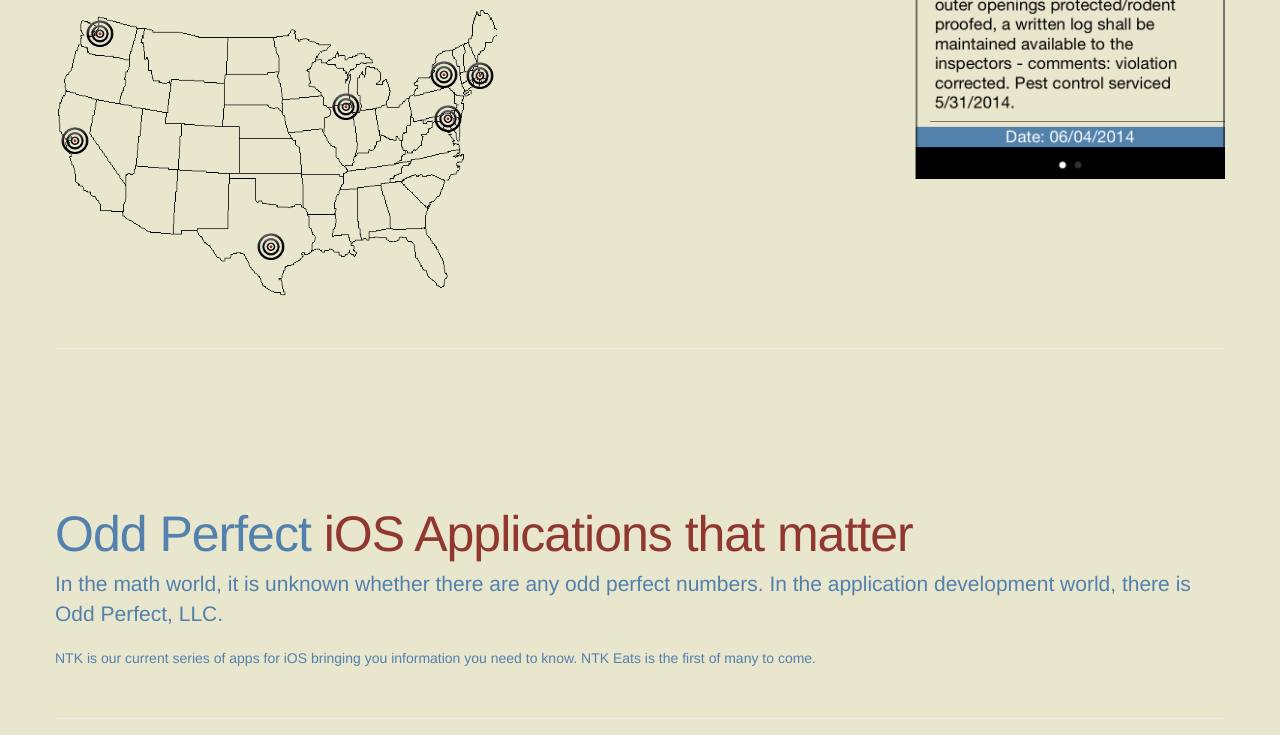
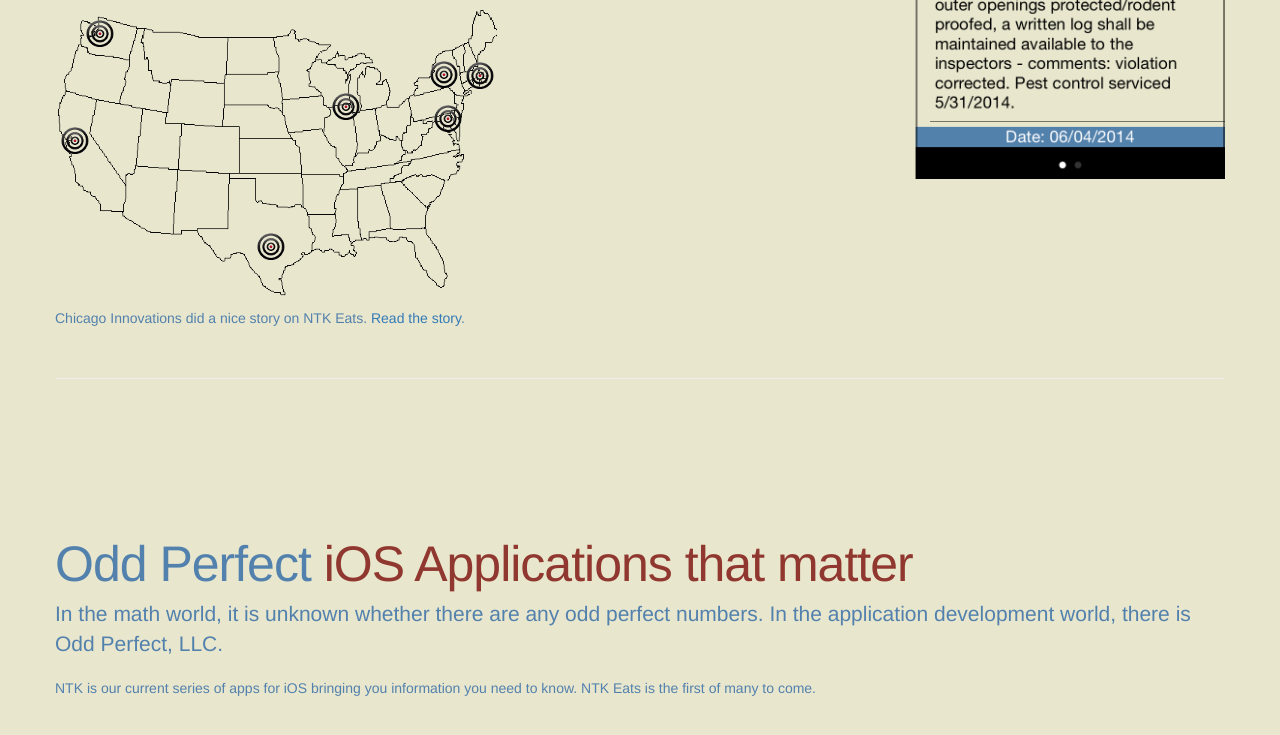
Before and after one commit to oddperfect/oddperfect.github.io, a plain HTML site: page index.html in a window 1280 px wide. Shown: the part 1199-1934 px from the top of the page. Drawn offline with nearby package versions, Linux system fonts and the light colour scheme.

Commit message:
add link to Chicago Innovations story

```diff
--- a/index.html
+++ b/index.html
@@ -138,6 +138,7 @@
                 <li>Montgomery County, MD</li>
             </ul>
       <img class="featurette-image img-responsive" src="./states.png" alt="states">
+            <p>Chicago Innovations did a nice story on NTK Eats. <a href='http://chicagoinno.streetwise.co/2014/08/05/hold-the-food-poisoning-this-app-shows-you-inspections-of-nearby-chicago-restaurants/'>Read the story</a>.</p>
     </div>
     <div class="col-md-5">
       <img class="featurette-image img-responsive" src="./EatsSample71.png" alt="Sample Image">
```
